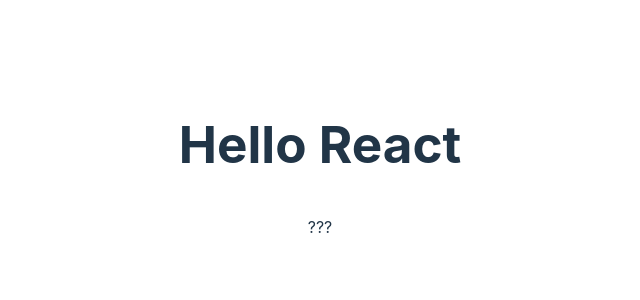
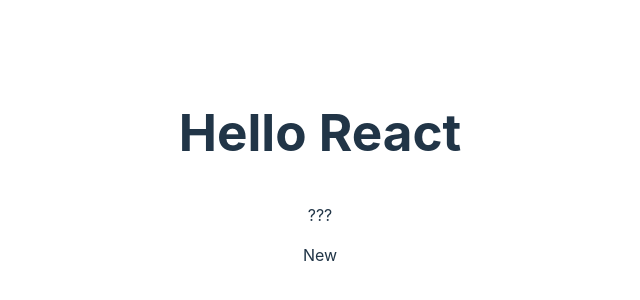
Before and after one commit to BenZen59/Pokedex, a React (Vite) app: page / in a window 1280 px wide. Shown: the part 236-536 px from the top of the page, without its empty margins (320-960 px from the left). Built offline with nearby package versions, Linux system fonts and the light colour scheme.

Commit message:
fix props

```diff
--- a/src/components/PokemonCard.tsx
+++ b/src/components/PokemonCard.tsx
@@ -12,6 +12,10 @@
 ];
 
 export default function PokemonCard({ pokemon }) {
+  pokemon = {
+    name: pokemon,
+    imgSrc: null,
+  };
   return (
     <>
       <figure>
```
